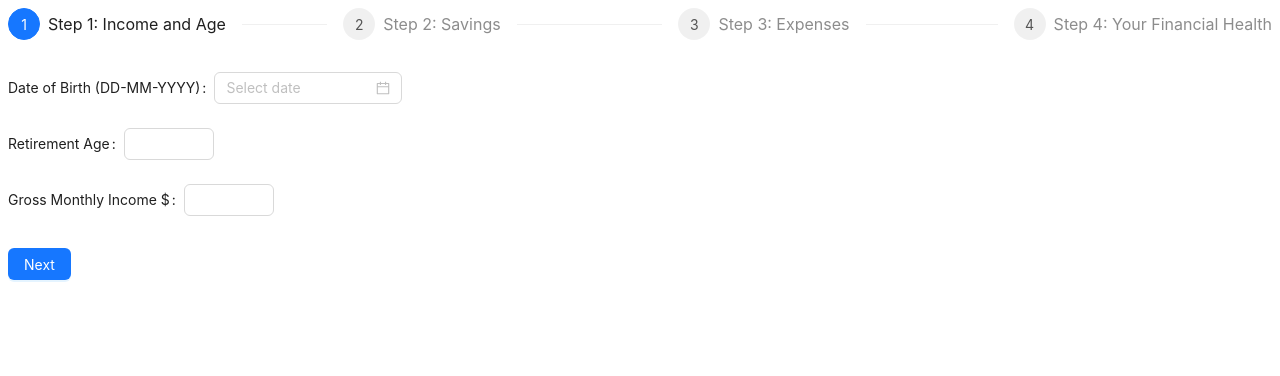
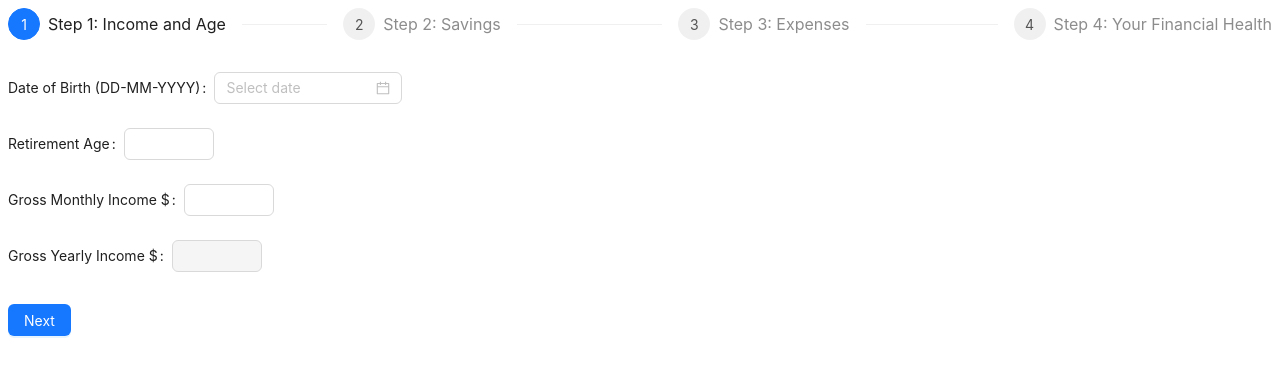
Before and after one commit to ernesttan1976/fero, a Next.js app: page /calculator in a window 1280 px wide. Shown: the top 376 px of the page. Built offline with nearby package versions, Linux system fonts and the light colour scheme.

Commit message:
handleChange formData for CalculatorPage

```diff
--- a/package.json
+++ b/package.json
@@ -17,6 +17,7 @@
     "antd": "^5.5.0",
     "bcrypt": "^5.1.0",
     "bootstrap": "^5.2.3",
+    "dayjs": "^1.11.7",
     "dotenv": "^16.0.3",
     "jsonwebtoken": "^9.0.0",
     "mongoose": "^7.1.1",
--- a/pages/calculator/index.tsx
+++ b/pages/calculator/index.tsx
@@ -2,6 +2,7 @@
 import { LoadingOutlined, SmileOutlined, SolutionOutlined, UserOutlined, LeftOutlined } from '@ant-design/icons';
 import { Steps, Button, Form, Input, DatePicker, InputNumber } from 'antd';
 import {useState} from "react";
+import dayjs from "dayjs";
 
 const { Step } = Steps;
 const { TextArea } = Input;
@@ -10,6 +11,13 @@ const requiredFlag = false;
 const CalculatorPage: React.FC= () => {
     const [currentStep, setCurrentStep] = useState(0);
     const [form] = Form.useForm();
+    const [formData, setFormData] = useState<Record<string, any>>({
+      dob: dayjs("1990-01-01"),
+      retirementAge: 55,
+      grossMonthlyIncome: 3500,
+      grossYearlyIncome: 42000,
+      cpfOA: 20000,
+    });
 
     const steps = [
       {
@@ -38,7 +46,13 @@ const CalculatorPage: React.FC= () => {
                 message: 'Gross Monthly Income is required',
                 pattern: /^\s*-?[1-9]\d*(\.\d{1,2})?\s*$/
             }]}>
-              <InputNumber />
+              <InputNumber/>
+            </Form.Item>
+            <Form.Item
+              label="Gross Yearly Income $"
+              name="grossYearlyIncome"
+              >
+              <InputNumber disabled={true}/>
             </Form.Item>
           </>
         ),
@@ -100,9 +114,18 @@ const CalculatorPage: React.FC= () => {
 
     const handleSubmit = () => {
       form.validateFields().then((values) => {
-        // Handle form submission with all the form data
-        console.log(values);
+        setFormData(values); // Update the form data state with the final form values
+        console.log(formData); // Access the form data in the handleSubmit function
       });
+    };
+
+    const handleChange = (changedValues: any, allValues: any) => {
+      setFormData(allValues); // Update the form data state with all the form values
+      //alert(JSON.stringify(changedValues));
+      if (Object.keys(changedValues)[0] === "grossMonthlyIncome") {
+        const yearly = Object.values(changedValues)[0] * 12;
+        form.setFieldsValue({ grossYearlyIncome: yearly }); // Update the value of grossYearIncome field
+      }
     };
 
     return (
@@ -115,6 +138,7 @@ const CalculatorPage: React.FC= () => {
         <Form
           form={form}
           onFinish={handleSubmit}
+          onValuesChange={handleChange}
           style={{ marginTop: '2rem' }}
         >
           <div>{steps[currentStep].content}</div>
```
Also changed, not shown: 1 other file (tests, documents, lock files or other folders).
